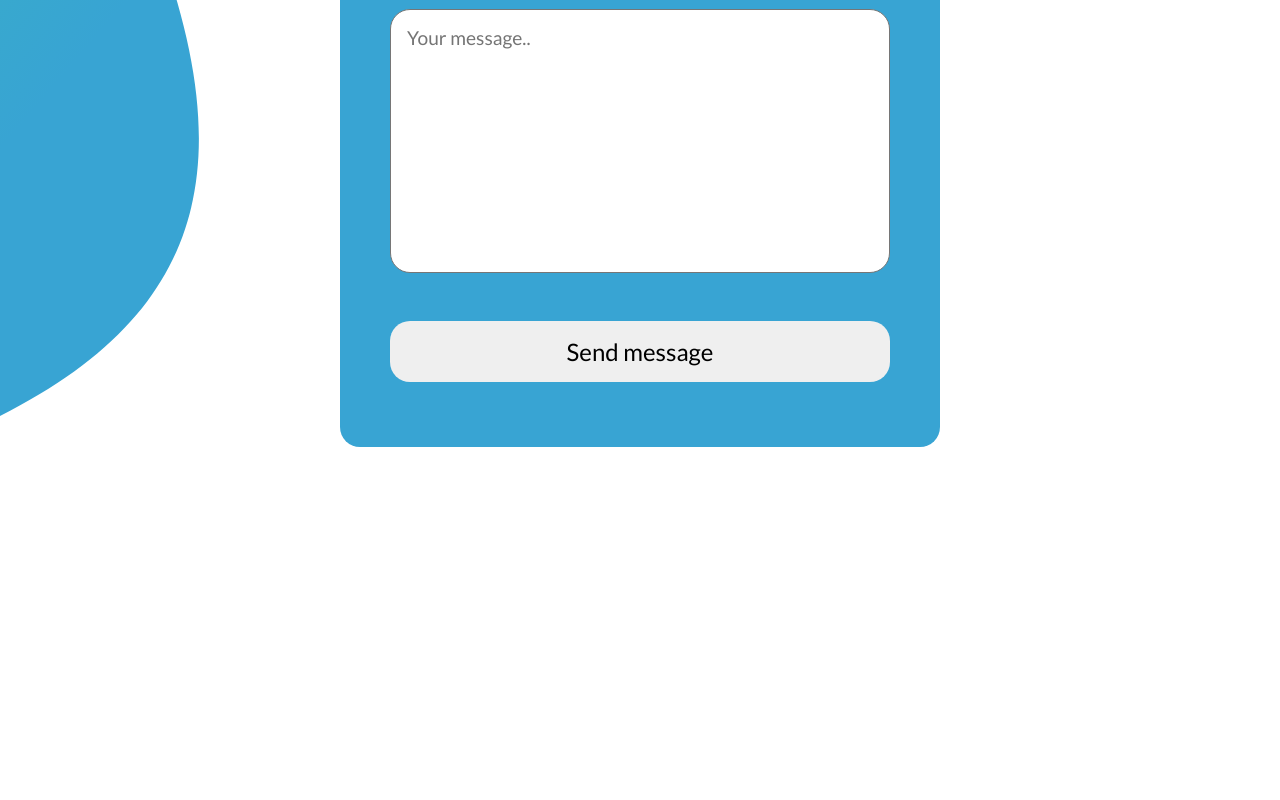
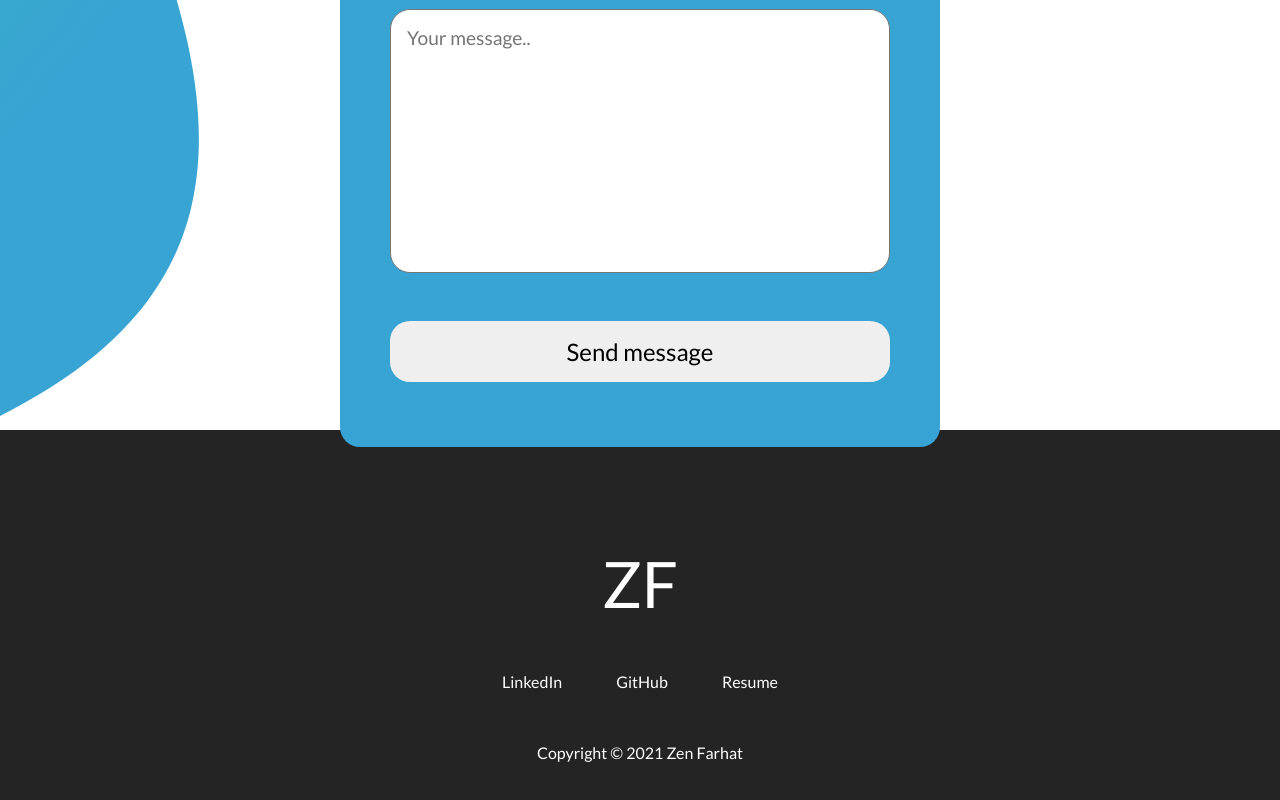
Before and after one commit to ZenFarhat/portfoliov3, a React (Create React App) app: page / in a window 1280 px wide. Shown: the part 3350-4150 px from the top of the page. Before the commit the page ends 3920 px from the top, so only its background shows below. Built offline with nearby package versions, Linux system fonts and the light colour scheme.

Commit message:
footer styled

```diff
--- a/src/App.js
+++ b/src/App.js
@@ -4,6 +4,7 @@ import Hero from './components/Hero/Hero'
 import Skills from './components/Skills/Skills'
 import Projects from './components/Projects/Projects'
 import Contact from './components/Contact/Contact'
+import Footer from './components/Footer/Footer'
 
 function App() {
   return (
@@ -13,6 +14,7 @@ function App() {
       <Skills />
       <Projects />
       <Contact />
+      <Footer />
     </div>
   )
 }
--- a/src/components/Footer/Footer.jsx
+++ b/src/components/Footer/Footer.jsx
@@ -0,0 +1,28 @@
+import React from 'react'
+import '../../styles/style.css'
+
+function Footer() {
+  return (
+    <footer>
+      <a href='' className='footer__logo'>
+        ZF
+      </a>
+      <div className='footer__links'>
+        <ul>
+          <li>
+            <a href=''>LinkedIn</a>
+          </li>
+          <li>
+            <a href=''>GitHub</a>
+          </li>
+          <li>
+            <a href=''>Resume</a>
+          </li>
+        </ul>
+      </div>
+      <p>Copyright &copy; 2021 Zen Farhat</p>
+    </footer>
+  )
+}
+
+export default Footer
--- a/src/styles/_footer.scss
+++ b/src/styles/_footer.scss
@@ -0,0 +1,33 @@
+footer {
+  width: 100vw;
+  height: 450px;
+  background-color: #242424;
+  display: flex;
+  justify-content: center;
+  align-items: center;
+  flex-direction: column;
+  P {
+    color: white;
+  }
+}
+
+.footer__links {
+  margin: 50px;
+
+  width: 30%;
+  ul {
+    display: flex;
+    justify-content: space-evenly;
+    list-style: none;
+    a {
+      color: white;
+      text-decoration: none;
+    }
+  }
+}
+
+.footer__logo {
+  color: white;
+  text-decoration: none;
+  font-size: 4rem;
+}
--- a/src/styles/style.css
+++ b/src/styles/style.css
@@ -457,4 +457,37 @@ nav {
 
 .node-icon {
   color: #87bf00;
+}
+
+footer {
+  width: 100vw;
+  height: 450px;
+  background-color: #242424;
+  display: flex;
+  justify-content: center;
+  align-items: center;
+  flex-direction: column;
+}
+footer P {
+  color: white;
+}
+
+.footer__links {
+  margin: 50px;
+  width: 30%;
+}
+.footer__links ul {
+  display: flex;
+  justify-content: space-evenly;
+  list-style: none;
+}
+.footer__links ul a {
+  color: white;
+  text-decoration: none;
+}
+
+.footer__logo {
+  color: white;
+  text-decoration: none;
+  font-size: 4rem;
 }/*# sourceMappingURL=style.css.map */
```
Also changed, not shown: 1 other file (tests, documents, lock files or other folders).
